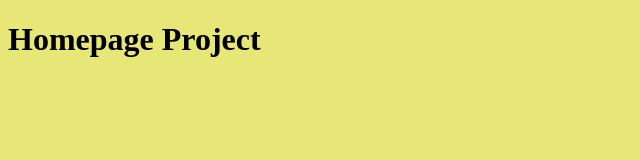
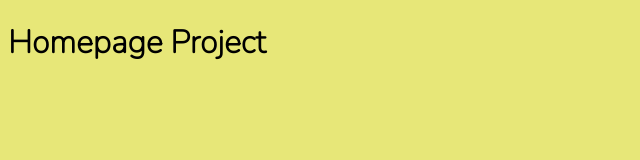
Before and after one commit to sameeksha-dalvi/dev-portfolio-homepage, a website built with webpack: page src/template.html in a window 1280 px wide. Shown: the whole page, without its empty margins (0-640 px from the left). Built offline with nearby package versions, Linux system fonts and the light colour scheme.

Commit message:
style: add Nunito font face

```diff
--- a/src/style.css
+++ b/src/style.css
@@ -1,3 +1,13 @@
+@font-face {
+    font-family: 'Nunito';
+    src: url('/Nunito-ExtraLight.woff2') format('woff2'),
+        url('/Nunito-ExtraLight.woff') format('woff');
+    font-weight: 200;
+    font-style: normal;
+    font-display: swap;
+}
+
 body{
+    font-family:Nunito, system-ui, -apple-system, BlinkMacSystemFont, 'Segoe UI', Roboto, Oxygen, Ubuntu, Cantarell, 'Open Sans', 'Helvetica Neue', sans-serif;
     background-color: rgb(231, 231, 120);
 }
```
Also changed, not shown: Nunito-ExtraLight.woff (added), Nunito-ExtraLight.woff2 (added), 2 other files.
